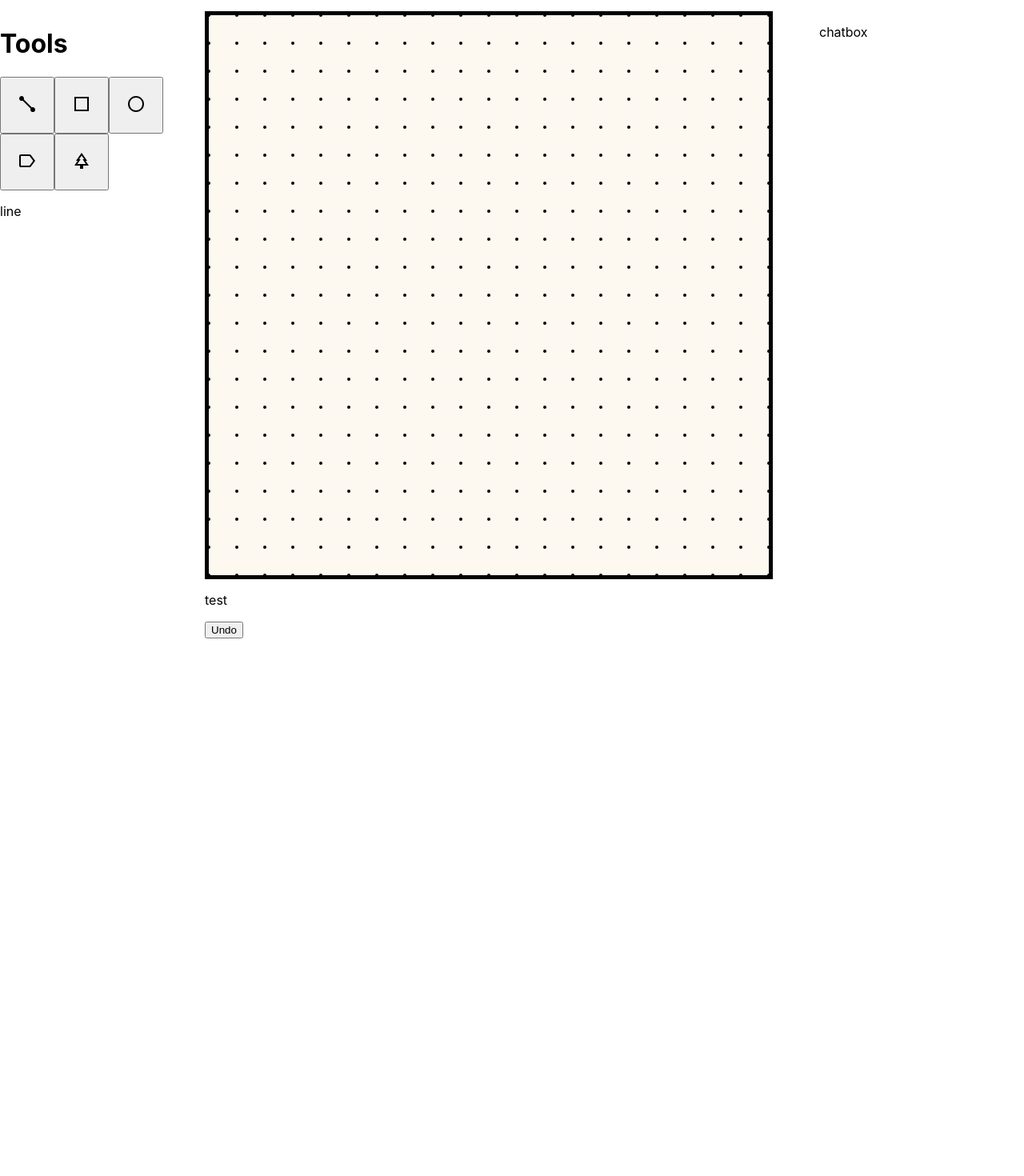
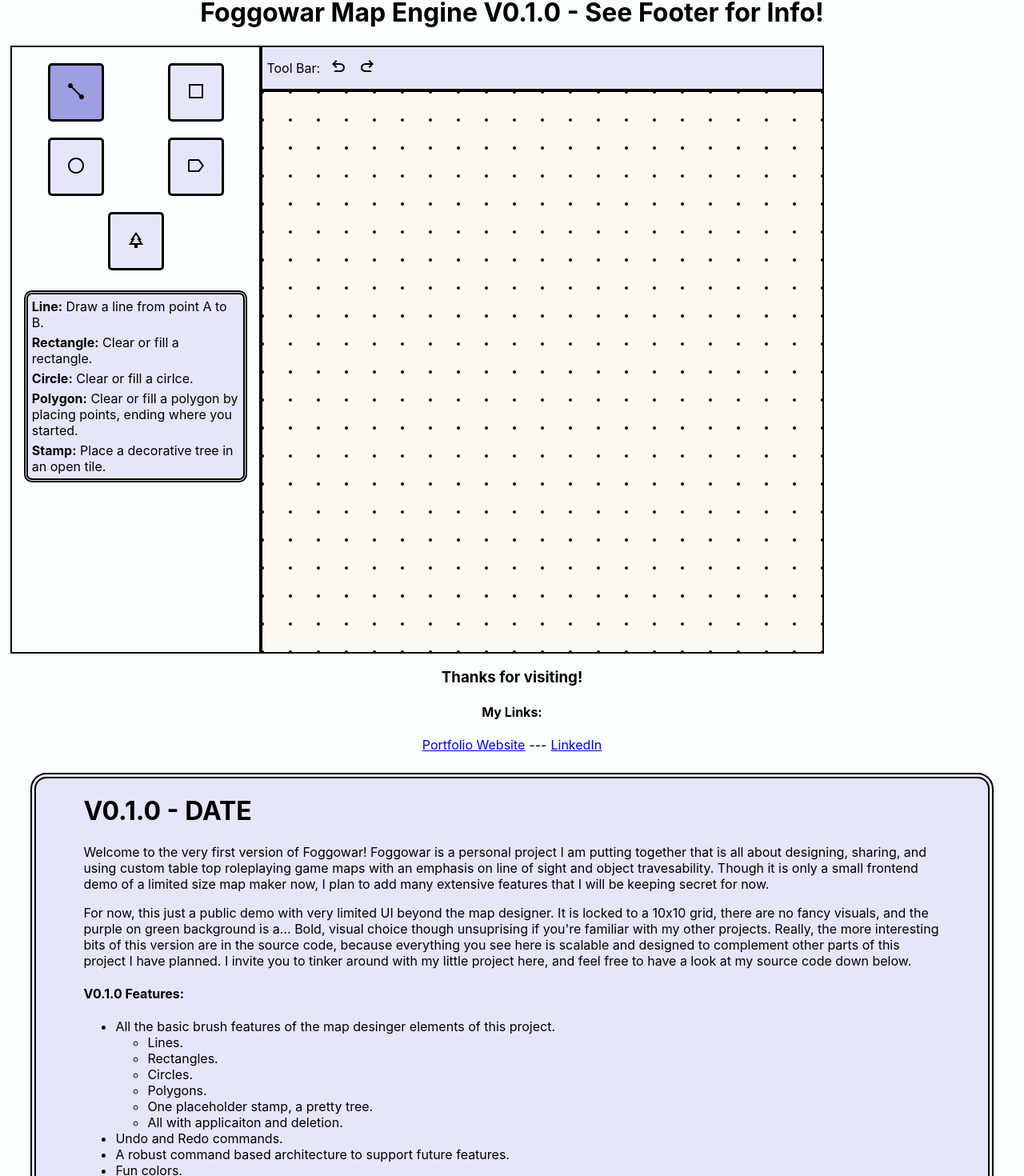
Before and after one commit to DaxtonSutherlandWorks/foggowar, a React (Create React App) app: page / in a window 1280 px wide. Shown: the part 38-1508 px from the top of the page at 80% size. Before the commit the page ends 836 px from the top, so only its background shows below. Built offline with nearby package versions, Linux system fonts and the light colour scheme.

Commit message:
Added basic UI formatting and the redo feature.

```diff
--- a/src/App.css
+++ b/src/App.css
@@ -1,4 +1,9 @@
+.page-content {
+  padding: 1%;
+  background-color: #f9fffc;
+}
+
 .workspace {
   display: grid;
-  grid-template-columns: 1fr 3fr 1fr;
+  grid-template-columns: 1fr 3fr;
 }
--- a/src/App.js
+++ b/src/App.js
@@ -3,7 +3,8 @@ import './App.css';
 import BrushBox from './components/BrushBox';
 import ChatBox from './components/ChatBox';
 import MapEditor from './components/MapEditor';
-import Toolbar from './components/Toolbar';
+import Header from './components/Header';
+import Footer from './components/Footer';
 
 function App() {
 
@@ -12,13 +13,13 @@ function App() {
   const [deleteMode, setDeleteMode] = useState(false);
 
   return (
-    <div>
-      <Toolbar></Toolbar>
+    <div className='page-content'>
+      <Header></Header>
       <div className='workspace'>
         <BrushBox paintMode={paintMode} paintModeSetter={paintModeSetter} deleteMode={deleteMode} deleteModeSetter={setDeleteMode} currStamp={currStamp} currStampSetter={setCurrStamp}></BrushBox>
         <MapEditor dimensions={[10,10]} paintMode={paintMode} deleteMode={deleteMode} currStamp={currStamp} stampSize={[70,70]} tileSize={70} ></MapEditor>
-        <ChatBox></ChatBox>
       </div>
+      <Footer></Footer>
     </div>
   );
 }
--- a/src/components/BrushBox.js
+++ b/src/components/BrushBox.js
@@ -53,20 +53,42 @@ const BrushBox = ({paintMode, paintModeSetter, deleteMode, deleteModeSetter, cur
     }
 
     return (
-        <div>
+        <div style={{border: "2px black solid", textAlign: "cetner"}}>
             <link rel="stylesheet" href="https://fonts.googleapis.com/icon?family=Material+Icons"/>
 
-            <h1>Tools</h1>
-            <button id="line-button" className="icon-button" onClick={handleBrushChange}><img id="line-icon" src={LineIcon} alt="Line Icon"></img></button>
-            <button id="square-button" className="icon-button" onClick={handleBrushChange}><img id="square-icon" src={SquareIcon} alt="Square Icon"></img></button>
-            <button id="circle-button" className="icon-button" onClick={handleBrushChange}><img id="circle-icon" src={CircleIcon} alt="Circle Icon"></img></button>
-            <button id="polygon-button" className="icon-button" onClick={handleBrushChange}><img id="polygon-icon" src={PolygonIcon} alt="Polygon Icon"></img></button>
-            <button id="stamp-button" className="icon-button" onClick={handleBrushChange}><img id="stamp-icon" src={StampIcon} alt="Stamp Icon"></img></button>
-            <p>{paintMode}</p>
+            <div className="brush-grid">
+                <button id="line-button" className="icon-button" onClick={handleBrushChange} style={{backgroundColor: paintMode === "line" ? "#9e9ee2" : "#e6e6fa"}}>
+                    <img id="line-icon" src={LineIcon} alt="Line Icon"></img>
+                </button>
+                <button id="square-button" className="icon-button" onClick={handleBrushChange} style={{backgroundColor: paintMode === "square" ? "#9e9ee2" : "#e6e6fa"}}>
+                    <img id="square-icon" src={SquareIcon} alt="Square Icon"></img>
+                </button>
+                <button id="circle-button" className="icon-button" onClick={handleBrushChange} style={{backgroundColor: paintMode === "circle" ? "#9e9ee2" : "#e6e6fa"}}>
+                    <img id="circle-icon" src={CircleIcon} alt="Circle Icon"></img>
+                </button>
+                <button id="polygon-button" className="icon-button" onClick={handleBrushChange} style={{backgroundColor: paintMode === "polygon" ? "#9e9ee2" : "#e6e6fa"}}>
+                    <img id="polygon-icon" src={PolygonIcon} alt="Polygon Icon"></img>
+                </button>
+                <div className="bottom-button-container">
+                    <button id="stamp-button" className="icon-button" onClick={handleBrushChange} style={{backgroundColor: paintMode === "stamp" ? "#9e9ee2" : "#e6e6fa"}}>
+                        <img id="stamp-icon" src={StampIcon} alt="Stamp Icon"></img>
+                    </button>
+                </div>
+            </div>
+
             {(paintMode !== "line" && paintMode !== "stamp") && <div>
-                <button id="draw-button"  onClick={handleDeleteChange}>Draw</button>
-                <button id="delete-button" onClick={handleDeleteChange}>Delete</button>
+                <button className="mode-button" id="draw-button" onClick={handleDeleteChange} style={{backgroundColor: deleteMode ? "#e6e6fa" : "#9e9ee2"}}>Draw</button>
+                <button className="mode-button" id="delete-button" onClick={handleDeleteChange} style={{backgroundColor: deleteMode ? "#9e9ee2" : "#e6e6fa"}}>Delete</button>
             </div>}
+
+            <div className="info-box">
+                <p><span>Line:</span> Draw a line from point A to B.</p>
+                <p><span>Rectangle:</span> Clear or fill a rectangle.</p>
+                <p><span>Circle:</span> Clear or fill a cirlce.</p>
+                <p><span>Polygon:</span> Clear or fill a polygon by placing points, ending where you started.</p>
+                <p><span>Stamp:</span> Place a decorative tree in an open tile.</p>
+            </div>
+
         </div>
      );
 }
--- /dev/null
+++ b/src/components/Footer.js
@@ -0,0 +1,49 @@
+import "../styles/Footer.css";
+
+const Footer = () => {
+    return (
+        <div>
+            <h3 style={{textAlign: "center"}}>Thanks for visiting!</h3>
+            <h4 style={{textAlign: "center"}}>My Links:</h4>
+            <div style={{display: "flex"}}>
+                <div style={{display: "flex", margin: "auto"}}>
+                    <a href="https://www.daxtonsutherlandworks.com/">Portfolio Website</a>
+                    <p style={{margin: "0px", marginInline: "5px"}}>---</p>
+                    <a href="https://www.linkedin.com/in/daxtons/">LinkedIn</a>
+                </div>
+            </div>
+            <div className="update-card">
+                <div className="update-card-inner">
+                    <h1>V0.1.0 - DATE</h1>
+                    <p>
+                        Welcome to the very first version of Foggowar! Foggowar is a personal project I am putting together that is all about designing, sharing, and using custom table top roleplaying game maps
+                        with an emphasis on line of sight and object travesability. Though it is only a small frontend demo of a limited size map maker now, I plan to add many extensive features that I will be keeping
+                        secret for now.
+                    </p>
+                    <p>
+                        For now, this just a public demo with very limited UI beyond the map designer. It is locked to a 10x10 grid, there are no fancy visuals, and the purple on green background is a... Bold, visual choice though unsuprising if you're familiar with my other projects.
+                        Really, the more interesting bits of this version are in the source code, because everything you see here is scalable and designed to complement other parts of this project I have planned. I invite you to tinker around with my little project here, and feel free to have a look at my source code down below.
+                    </p>
+                    <h4>V0.1.0 Features:</h4>
+                    <ul>
+                        <li>All the basic brush features of the map desinger elements of this project.</li>
+                        <ul>
+                            <li>Lines.</li>
+                            <li>Rectangles.</li>
+                            <li>Circles.</li>
+                            <li>Polygons.</li>
+                            <li>One placeholder stamp, a pretty tree.</li>
+                            <li>All with applicaiton and deletion.</li>
+                        </ul>
+                        <li>Undo and Redo commands.</li>
+                        <li>A robust command based architecture to support future features.</li>
+                        <li>Fun colors.</li>
+                    </ul>
+                    <p>If you're interested in other things I've made or just getting to know me, please visit one of my personal links above.</p>
+                </div>
+            </div>
+        </div>
+     );
+}
+
+export default Footer;
--- /dev/null
+++ b/src/components/Header.js
@@ -0,0 +1,9 @@
+const Header = () => {
+    return (
+        <div style={{textAlign: "center"}}>
+            <h1>Foggowar Map Engine V0.1.0 - See Footer for Info!</h1>
+        </div>
+     );
+}
+
+export default Header;
--- a/src/components/MapEditor.js
+++ b/src/components/MapEditor.js
@@ -5,6 +5,8 @@ import { nearestGuidePoint, applySquareBrush, applyPolygonBrush, applyCircleBrus
 import { DrawLineCommand } from "../classes/DrawLineCommand";
 import { DrawStampCommand } from "../classes/DrawStampCommand";
 import { ClearShapeCommand } from "../classes/ClearShapeCommand";
+import UndoIcon from "../img/undoIcon.svg";
+import RedoIcon from "../img/redoIcon.svg";
 
 //Set up as class in order to access React.createRef
 const MapEditor = ({dimensions, paintMode, deleteMode, currStamp, stampSize, tileSize}) => {
@@ -214,6 +216,9 @@ const MapEditor = ({dimensions, paintMode, deleteMode, currStamp, stampSize, til
                                 new DrawLineCommand({x1: startCoords.current[0], y1: startCoords.current[1], x2: guidePoint.x, y2: guidePoint.y})
                             )
 
+                            //Clears the redo stack to avoid conflicts
+                            commandManagerRef.current.clearRedoStack();
+
                             painting.current = false;
                             overlayContext.current.clearRect(0, 0, overlayCanvasRef.current.width, overlayCanvasRef.current.width);
                         }
@@ -250,6 +255,9 @@ const MapEditor = ({dimensions, paintMode, deleteMode, currStamp, stampSize, til
                             commandManagerRef.current.push(
                                 new ClearShapeCommand({beforeImage: canvasImages.beforeImage, afterImage: canvasImages.afterImage, editorContextRef})
                             );
+
+                            //Clears the redo stack to avoid conflicts
+                            commandManagerRef.current.clearRedoStack();
 
                             painting.current = false;
                             overlayContext.current.clearRect(0, 0, overlayCanvasRef.current.width, overlayCanvasRef.current.width)
@@ -288,6 +296,9 @@ const MapEditor = ({dimensions, paintMode, deleteMode, currStamp, stampSize, til
                                 new ClearShapeCommand({beforeImage: canvasImages.beforeImage, afterImage: canvasImages.afterImage, editorContextRef})
                             );
 
+                            //Clears the redo stack to avoid conflicts
+                            commandManagerRef.current.clearRedoStack();
+
                             painting.current = false;
                             overlayContext.current.clearRect(0, 0, overlayCanvasRef.current.width, overlayCanvasRef.current.width);
                         }
@@ -319,6 +330,9 @@ const MapEditor = ({dimensions, paintMode, deleteMode, currStamp, stampSize, til
                                     new ClearShapeCommand({beforeImage: canvasImages.beforeImage, afterImage: canvasImages.afterImage, editorContextRef})
                                 );
 
+                                //Clears the redo stack to avoid conflicts
+                                commandManagerRef.current.clearRedoStack();
+
                                 paintPoints.current = [];
                                 painting.current = false;
                                 overlayContext.current.clearRect(0, 0, overlayCanvasRef.current.width, overlayCanvasRef.current.width);
@@ -343,6 +357,9 @@ const MapEditor = ({dimensions, paintMode, deleteMode, currStamp, stampSize, til
                             commandManagerRef.current.execute(
                                 new DrawStampCommand({image: stampImage.current, x: guidePoint.x, y: guidePoint.y, width: stampSize[0], height: stampSize[1]})
                             );
+
+                            //Clears the redo stack to avoid conflicts
+                            commandManagerRef.current.clearRedoStack();
                         }
                     }
 
@@ -601,6 +618,14 @@ const MapEditor = ({dimensions, paintMode, deleteMode, currStamp, stampSize, til
         commandManagerRef.current.undo();
     }
 
+    /**
+     * Handles a call to redo
+     */
+    const handleRedo = (event) =>
+    {
+        commandManagerRef.current.redo();
+    }
+
     /***********************************************************************
      *
      * UI
@@ -608,7 +633,12 @@ const MapEditor = ({dimensions, paintMode, deleteMode, currStamp, stampSize, til
      ***********************************************************************/
     return (
         <div>
-            <div style={{border: "solid 5px black", width: dimensions[1] * tileSize, height: dimensions[0] * tileSize}}>
+            <div className="tool-bar" style={{maxWidth: "700px"}}>
+                <p>Tool Bar: </p>
+                <button onClick={handleUndo}><img src={UndoIcon} alt="Undo button"></img></button>
+                <button onClick={handleRedo}><img src={RedoIcon} alt="Redo button"></img></button>
+            </div>
+            <div style={{border: "solid 2px black", width: dimensions[1] * tileSize, height: dimensions[0] * tileSize}}>
                 <canvas ref={stampCanvasRef} className="stamp-canvas"></canvas>
                 <canvas ref={lineCanvasRef} className="line-canvas"></canvas>
                 <canvas ref={overlayCanvasRef} className="overlay-canvas"></canvas>
@@ -617,10 +647,6 @@ const MapEditor = ({dimensions, paintMode, deleteMode, currStamp, stampSize, til
                 <canvas ref={solidCanvasRef} className="solid-canvas"></canvas>
                 <canvas ref={gridCanvasRef} className="grid-canvas"></canvas>
             </div>
-            <div>
-                <p>test</p>
-                <button onClick={handleUndo}>Undo</button>
-            </div>
         </div>
     );
 }
--- a/src/styles/BrushBox.css
+++ b/src/styles/BrushBox.css
@@ -1,7 +1,63 @@
 .icon-button {
     padding: 20px;
+    cursor: pointer;
+    margin: 10px;
+    border: 3px black solid;
+    border-radius: 5px;
+    max-width: 72px;
+    max-height: 75px;
+}
+
+.icon-button:hover {
+    scale: 1.1;
 }
 
 .icon-button i{
     scale: 2;
 }
+
+.bottom-button-container {
+    grid-column-start: span 2;
+    text-align: center;
+}
+
+.brush-grid {
+    display: grid;
+    text-align: center;
+    align-items: center;
+    align-content: center;
+    justify-content: center;
+    place-items: center;
+    grid-template-columns: 1fr 1fr;
+    max-width: 300px;
+    margin: auto;
+    margin-top: 10px;
+}
+
+.mode-button {
+    padding: 20px;
+    cursor: pointer;
+    margin: 10px;
+    font-size: large;
+    border: 3px black solid;
+    border-radius: 5px;
+}
+
+.mode-button:hover {
+    scale: 1.1;
+}
+
+.info-box {
+    background-color: #e6e6fa;
+    border: 5px double black;
+    border-radius: 10px;
+    margin: 15px;
+}
+
+.info-box p {
+    margin: 5px;
+}
+
+.info-box span {
+    font-weight: bold;
+}
--- /dev/null
+++ b/src/styles/Footer.css
@@ -0,0 +1,10 @@
+.update-card {
+    background-color: #e6e6fa;
+    margin: 2%;
+    border: 7px double black;
+    border-radius: 20px;
+}
+
+.update-card-inner {
+    margin-inline: 5%;
+}
--- a/src/styles/MapEditor.css
+++ b/src/styles/MapEditor.css
@@ -37,3 +37,19 @@
     position: absolute;
     z-index: 3;
 }
+
+.tool-bar {
+    display: flex;
+    border: 2px black solid;
+    background-color: #e6e6fa
+}
+
+.tool-bar p {
+    padding-inline: 5px;
+}
+
+.tool-bar button {
+    border: none;
+    background-color: transparent;
+    cursor: pointer;
+}
```
Also changed, not shown: src/classes/CommandManager.js (+34 -2 lines), src/components/Toolbar.js (deleted, +0 -9 lines), src/img/redoIcon.svg (added), src/img/undoIcon.svg (added), src/styles/Header.css (added).
